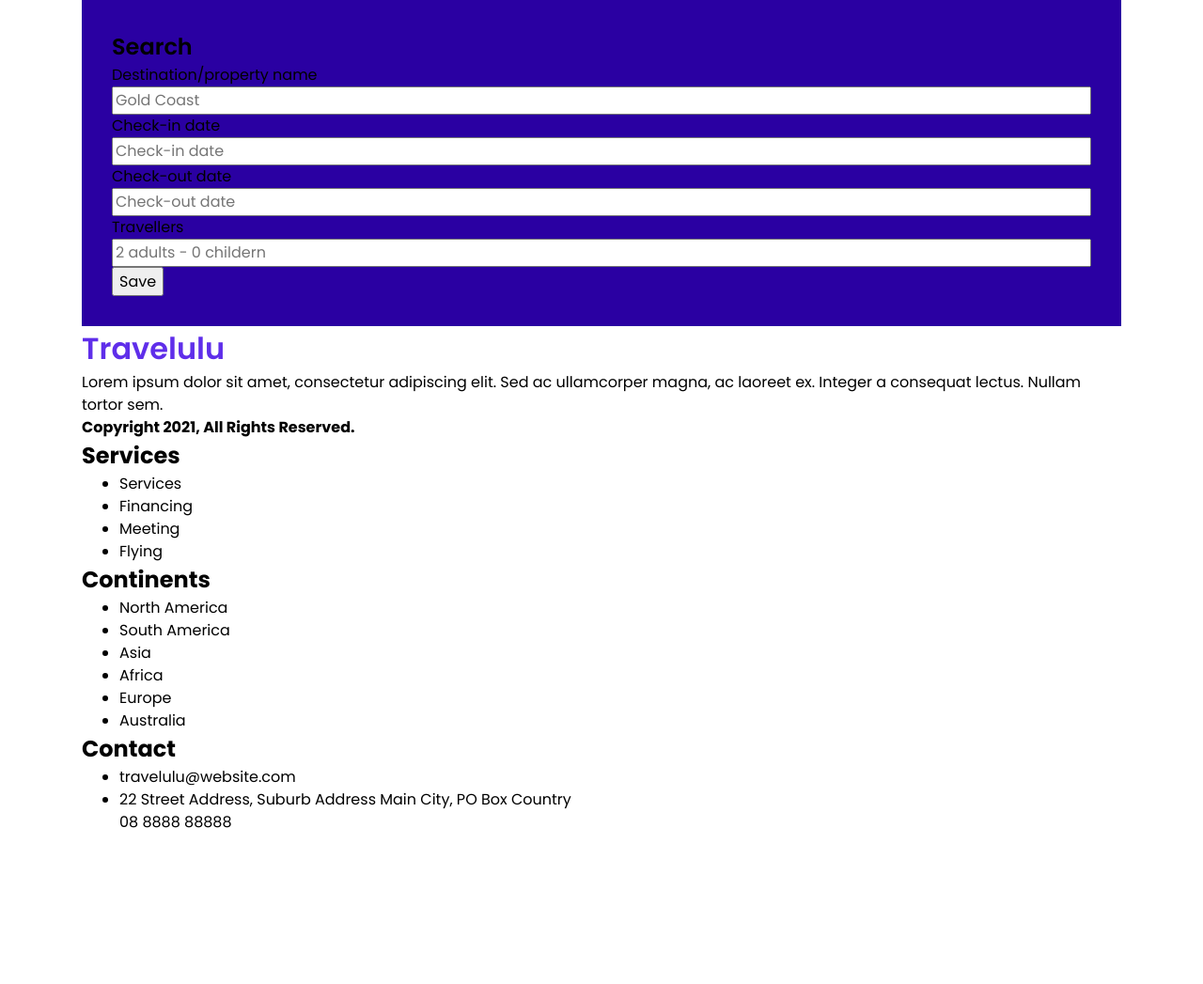
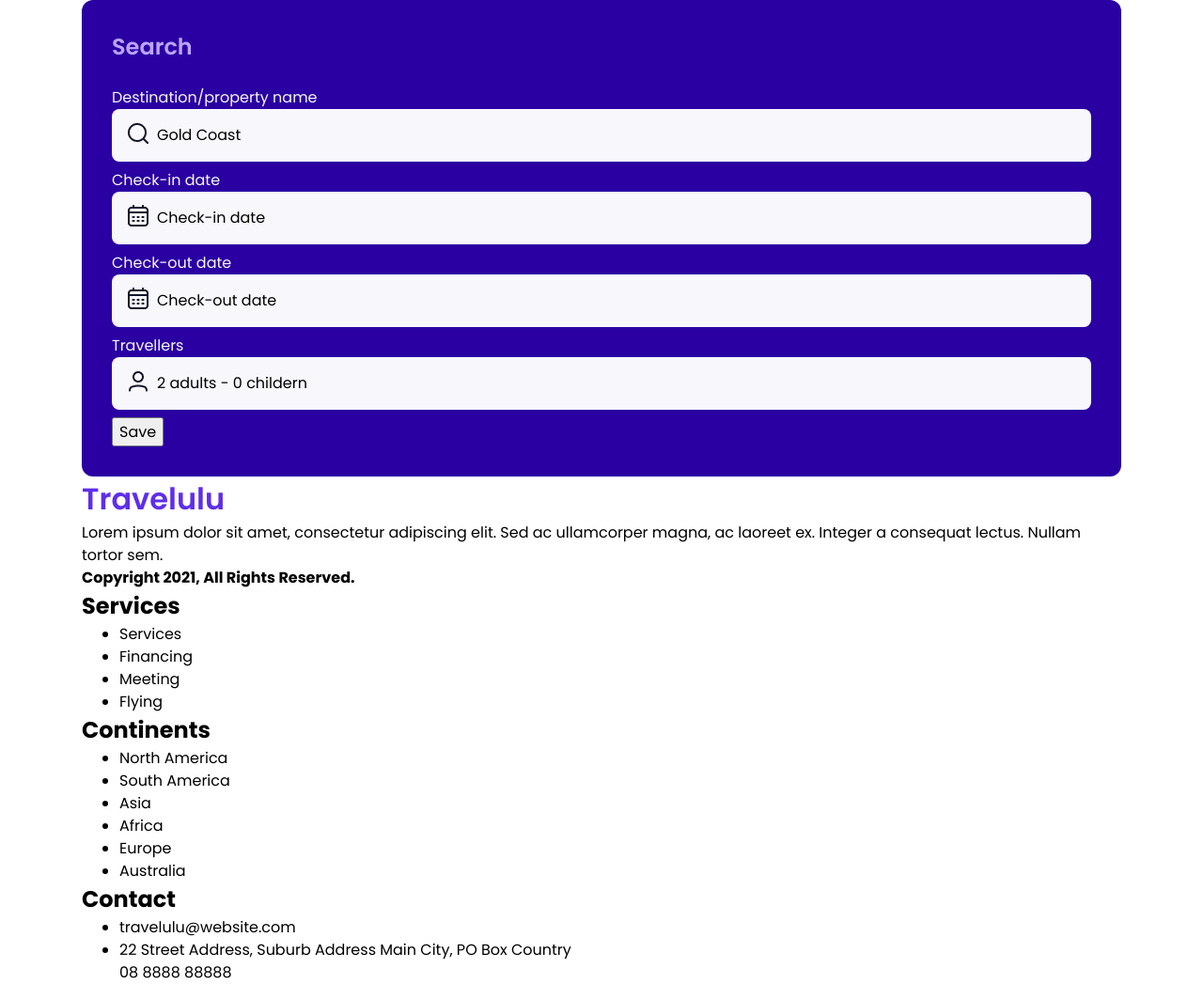
Before and after one commit to rtrepis/202207-w1chwe-carlos-santos-ramon-trepat, a website: page index.html in a window 1280 px wide. Shown: the whole page at 94% size. Before the commit the page ends 887 px from the top, so only its background shows below. Drawn offline with nearby package versions, Linux system fonts and the light colour scheme; files that its build step writes are made by us from their sources.

Commit message:
Added side search styles

```diff
--- a/scss/components/_side-search.scss
+++ b/scss/components/_side-search.scss
@@ -4,18 +4,50 @@
 .side-search {
   background-color: colors.$primary-dark;
   padding: 2rem;
+  border-radius: 0.75rem;
 }
 
 .side-search__title {
   font-size: fonts.$size-heading-regular;
   font-weight: 600;
+  color: colors.$primary-light;
+  margin-bottom: 1.5rem;
 }
 
 .side-search__input {
   display: block;
   width: 100%;
+  padding: 1rem 3rem;
+  margin-bottom: 0.5rem;
+  background-color: colors.$white;
+  border: none;
+  border-radius: 0.5rem;
+
+  &::placeholder {
+    color: inherit;
+  }
+
+  &--calendar {
+    background-image: url(../images/calendar-icon.png);
+  }
+
+  &--search {
+    background-image: url(../images/search-icon.png);
+  }
+
+  &--profile {
+    background-image: url(../images/profile-icon.png);
+  }
+
+  &--calendar,
+  &--search,
+  &--profile {
+    background-repeat: no-repeat;
+    background-position: 1rem 45%;
+  }
 }
 
 .side-search__label {
   display: block;
+  color: colors.$white;
 }
```
